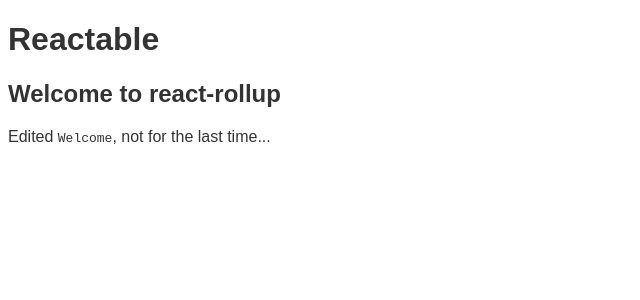
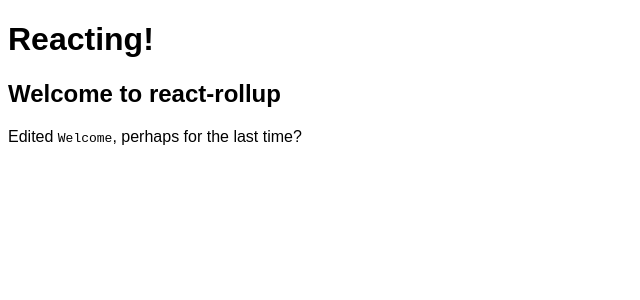
Before and after one commit to dimwight/react-rollup, a React app: page / in a window 1280 px wide. Shown: the top 300 px of the page, without its empty margins (0-640 px from the left). Built offline with nearby package versions, Linux system fonts and the light colour scheme.

Commit message:
Cleaned up index.html

```diff
--- a/public/index.html
+++ b/public/index.html
@@ -1,14 +1,10 @@
 <!doctype html>
 <html>
-<head lang='en'>
-	<meta charset='utf-8'>
-	<meta name='viewport' content='width=device-width'>
-	<title>Reactable</title>
+<head >
+  <title>Reacting!</title>
   <style>
     body {
       font-family: sans-serif;
-			color: #333;
-			font-weight: 300;
     }
   </style>
 </head>
--- a/public/index.js
+++ b/public/index.js
@@ -21,7 +21,7 @@ class Welcome extends React.Component {
             React.createElement("p", { className: "app-intro" },
                 "Edited ",
                 React.createElement("code", null, (document.title = top + this.constructor.name).replace(top, '')),
-                ", not for the last time...")));
+                ", perhaps for the last time?")));
     }
 }
 
--- a/src/util/Util.ts
+++ b/src/util/Util.ts
@@ -1,7 +1,7 @@
 import fn from 'date-fns/format';
 function format(time:Date,style:string){
   return fn(time,style);
-  return 'late afternoon';
+  return 'early evening';
 }
 export function tellTheTime(){
   const time=new Date();
--- a/src/welcome/Welcome.tsx
+++ b/src/welcome/Welcome.tsx
@@ -12,7 +12,7 @@ export class Welcome extends React.Component<{}, {}> {
         <p className="app-intro">
           Edited <code>{
           (document.title=top+this.constructor.name).replace(top,'')
-        }</code>, not for the last time...
+        }</code>, perhaps for the last time?
         </p>
       </div>
     );
```
Lines whose indentation alone changed are shown as unchanged.
